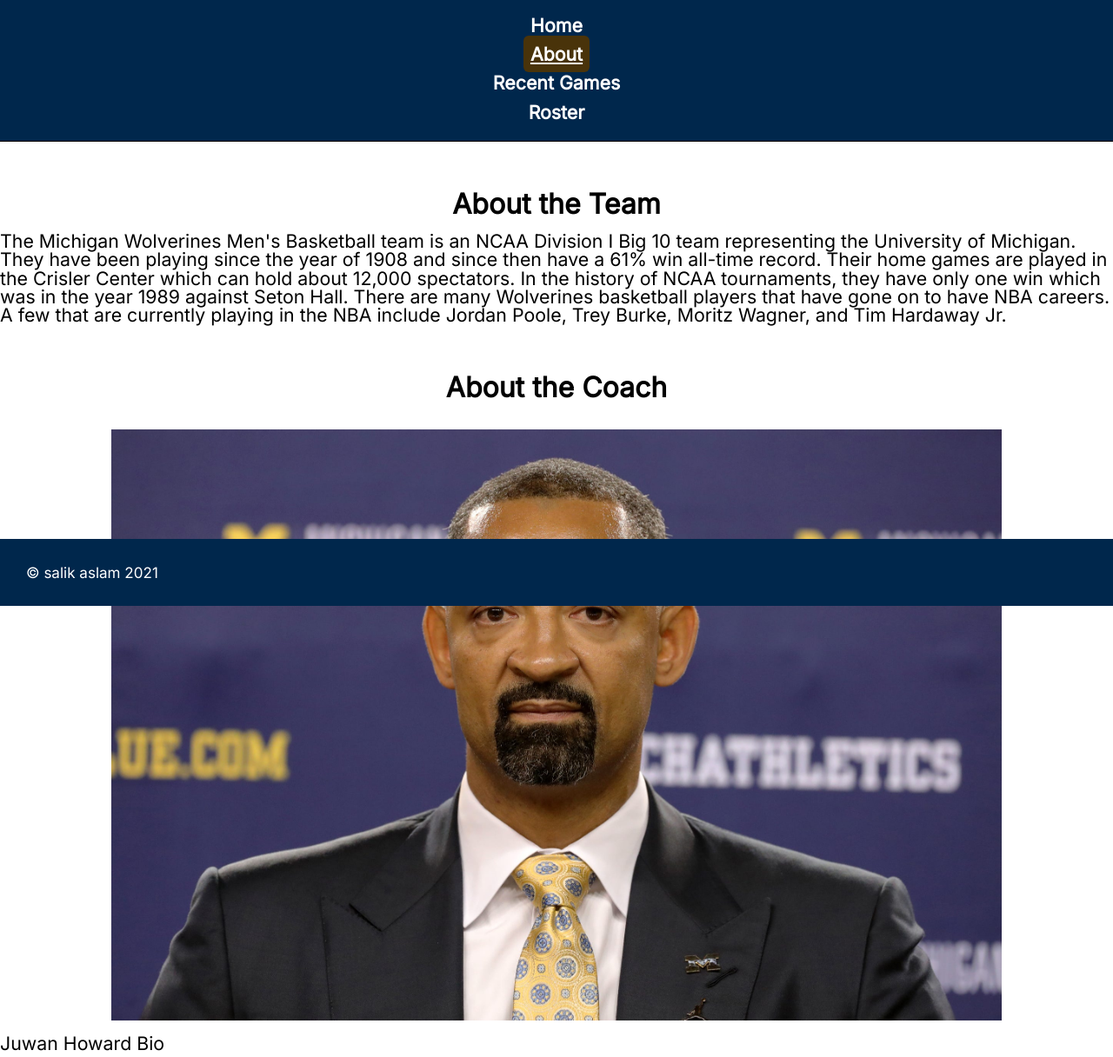
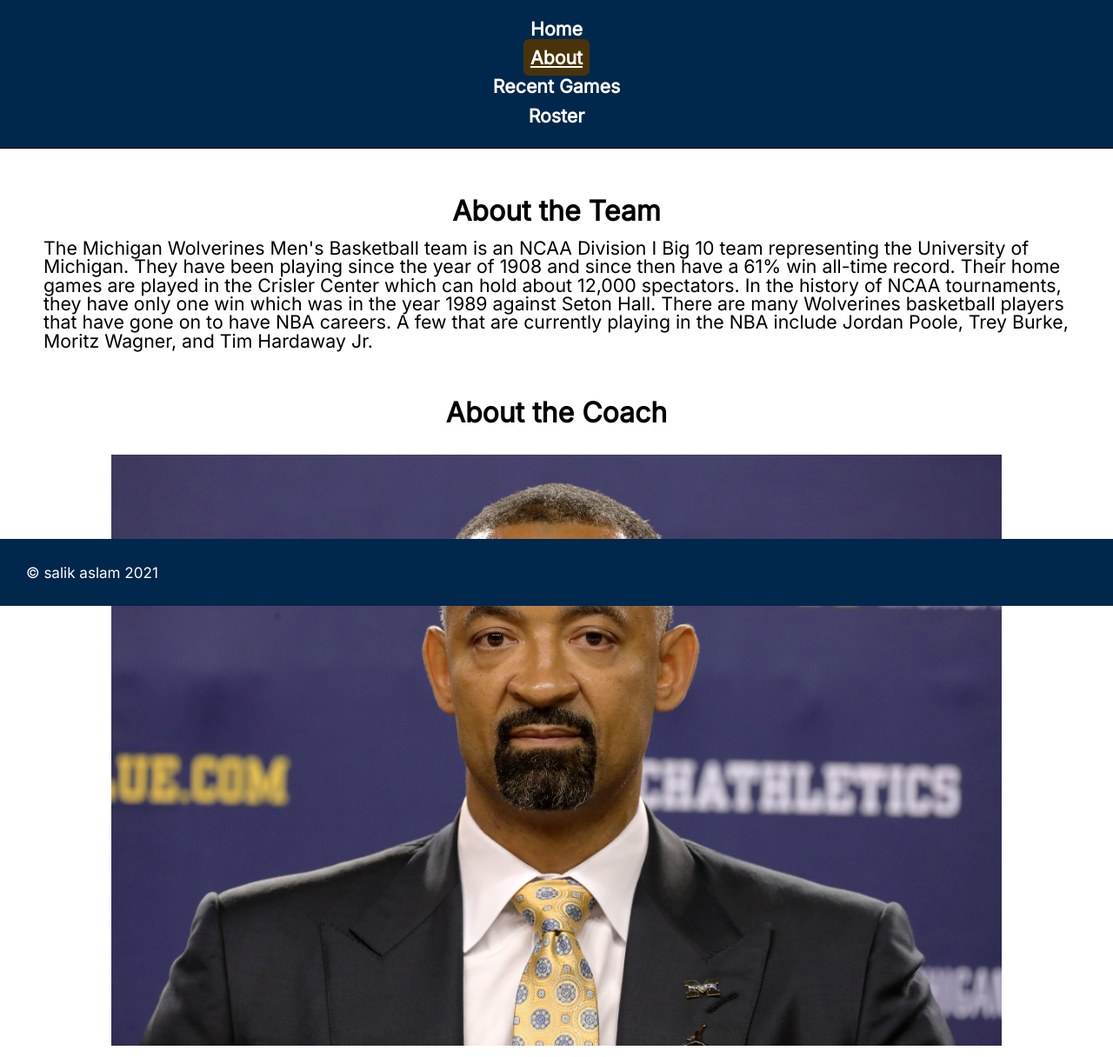
Before and after one commit to salikasl/339-portfolio, a plain HTML site: page about.html in a window 1280 px wide. Shown: the part 103-1319 px from the top of the page at 87% size. Drawn offline with Linux system fonts and the light colour scheme.

```diff
--- a/about.html
+++ b/about.html
@@ -24,13 +24,14 @@
     </header>
 
     <main>
-
-        <h1>About the Team</h1>
-        <p>The Michigan Wolverines Men's Basketball team is an NCAA Division I Big 10 team representing the University of Michigan. They have been playing since the year of 1908 and since then have a 61% win all-time record. Their home games are played in the Crisler Center which can hold about 12,000 spectators. In the history of NCAA tournaments, they have only one win which was in the year 1989 against Seton Hall. There are many Wolverines basketball players that have gone on to have NBA careers. A few that are currently playing in the NBA include Jordan Poole, Trey Burke, Moritz Wagner, and Tim Hardaway Jr.</p>
-        <h1>About the Coach</h1>
-        <img class="feature_pic" src="./images/juwan_howard.jpg" alt="Juwan Howard">
-        <p>Juwan Howard Bio</p>
-        <h1>statistics</h1>
+        <div class="grid_container">
+            <h1 class="title">About the Team</h1>
+            <p class="about_text">The Michigan Wolverines Men's Basketball team is an NCAA Division I Big 10 team representing the University of Michigan. They have been playing since the year of 1908 and since then have a 61% win all-time record. Their home games are played in the Crisler Center which can hold about 12,000 spectators. In the history of NCAA tournaments, they have only one win which was in the year 1989 against Seton Hall. There are many Wolverines basketball players that have gone on to have NBA careers. A few that are currently playing in the NBA include Jordan Poole, Trey Burke, Moritz Wagner, and Tim Hardaway Jr.</p>
+            <h1 class="title">About the Coach</h1>
+            <img class="feature_pic" src="./images/juwan_howard.jpg" alt="Juwan Howard">
+            <p class="about_text">Juwan Howard (born February 7, 1973) is an American former professional basketball player and current head coach of the Michigan Wolverines men's team. He was an assistant coach for the Miami Heat of the NBA from 2013 to 2019. Howard played in the NBA from 1994 until 2013. Before playing in the NBA, Howard was a basketball player at the University of Michigan from 1991-1994 and was part of a group called the "Fab Five."</p>
+            <h1>statistics</h1>
+        </div>
 
     </main>
 
--- a/css/style.css
+++ b/css/style.css
@@ -20,7 +20,7 @@
     display: flex;
     align-items: center;
     flex-direction: column;
-    padding: 16px;
+    padding: 20px;
 }
 
 nav>ul>li {
@@ -38,10 +38,11 @@
 a:link, a:visited, a:active {
     text-decoration: none;
     color: white;
+    padding: 2px;
 }
 
 a:hover {
-    border: red dashed 1px;
+    border: #ffcb05 dashed 1px;
 }
 
 h1 {
@@ -64,6 +65,10 @@
     padding: 16px;
 }
 
+.about_text {
+    margin: 0px 50px;
+}
+
 footer {
     display: block;
     align-items: center;
```
Also changed, not shown: images/roster/Baird_CJ_MGB_2019_20.jpg (added), images/roster/Brooks_Eli_MGB_2019_20.jpg (added), images/roster/Brown_Jr_Chaundee_MGB_2020_21.jpg (added), images/roster/Davis_Austin_MGB_2019_20.jpg (added), images/roster/Dickinson_Hunter_MGB_2020_21.jpg (added), images/roster/Faulds_Jaron_MGB_2019_20.jpg (added), images/roster/Howard_Jace_MGB_2020_21.jpg (added), images/roster/Jackson_Zeb_MGB_2020_21.jpg (added), images/roster/Johns_Jr_Brandon_MGB_2019_20.jpg (added), images/roster/Livers_Isaiah_MGB_2019_20.jpg (added), images/roster/Nunez_Adrien_MGB_2020_21.jpg (added), images/roster/Ozuna_Harrison_Rico_MGB_2019_20.jpg (added), images/roster/Smith_Mike_MGB_2020_21.jpg (added), images/roster/Wade_Brandon_MGB_2020_21.jpg (added), 3 more files.
